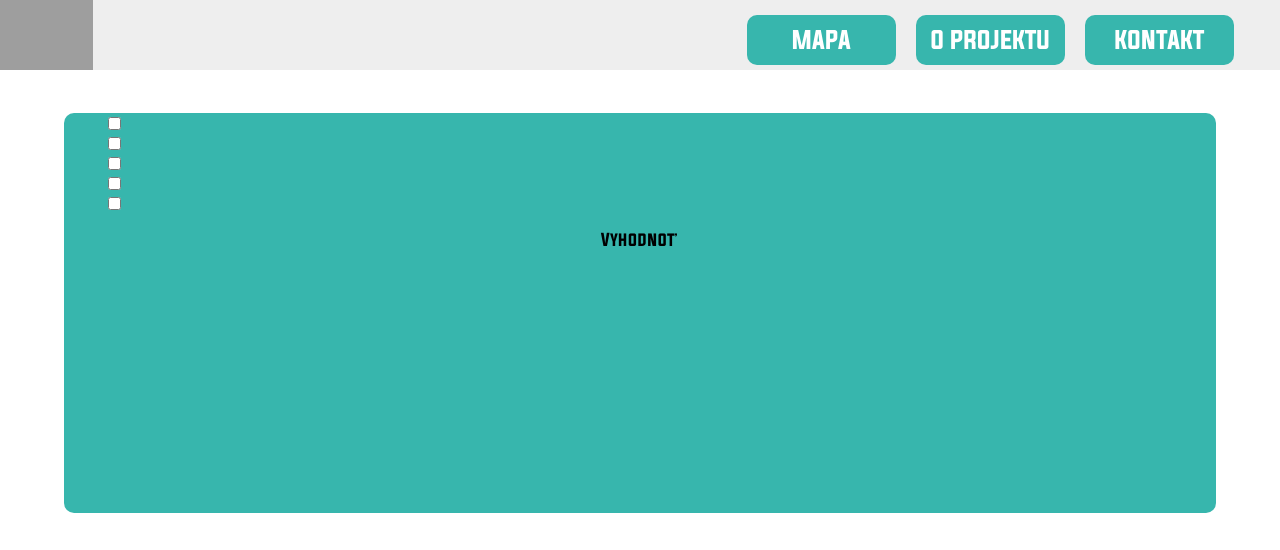
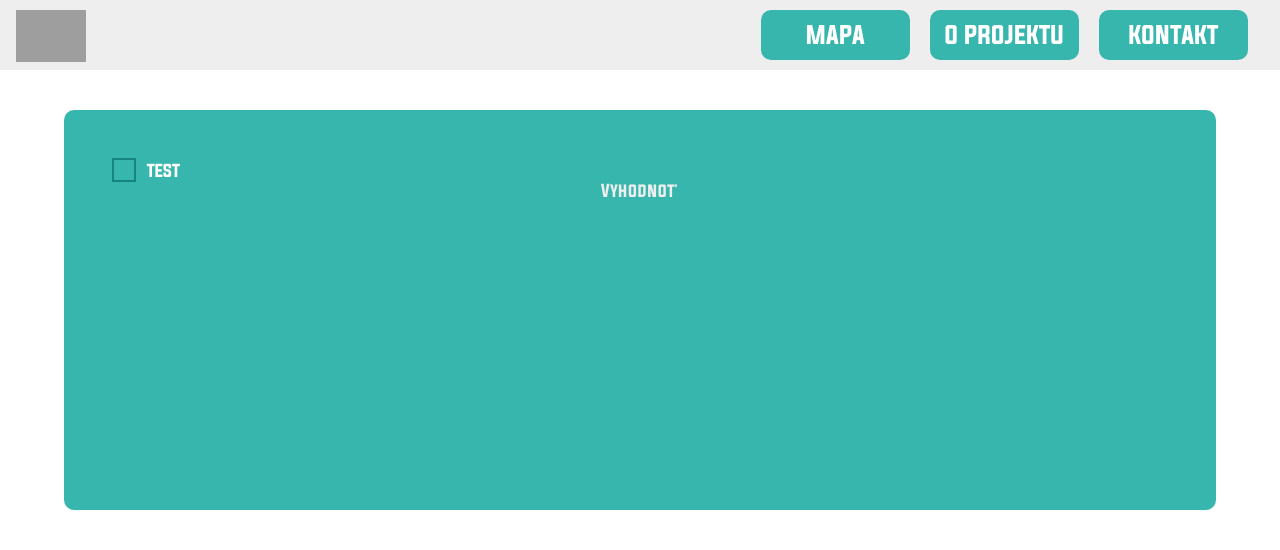
Before and after one commit to krystxf/FindHome, a PHP site: page / in a window 1280 px wide. Shown: the top 550 px of the page. Run offline with PHP 8.4, Linux system fonts and the light colour scheme; some libraries are stand-ins or nearby versions; grey boxes are pictures that could not be loaded.

Commit message:
Changed checkbox

```diff
--- a/index.css
+++ b/index.css
@@ -3,13 +3,61 @@
   src: url(fonts/Evogria.otf);
 }
 
+input[type="checkbox"] { display: none; }
+
+input[type="checkbox"] + label {
+  display: block;
+  position: relative;
+  padding-left: 35px;
+  margin-bottom: 20px;
+  padding-top: 0.1em;
+  color: white;
+  cursor: pointer;
+  -webkit-user-select: none;
+  -moz-user-select: none;
+  -ms-user-select: none;
+}
+
+input[type="checkbox"] + label:last-child { margin-bottom: 0; }
+
+input[type="checkbox"] + label:before {
+  content: '';
+  display: block;
+  width: 20px;
+  height: 20px;
+  border: 2px solid #006464;
+  position: absolute;
+  left: 0;
+  top: 0;
+  opacity: .6;
+  -webkit-transition: all .12s, border-color .08s;
+  transition: all .12s, border-color .08s;
+}
+
+input[type="checkbox"]:checked + label:before {
+  width: 10px;
+  top: -5px;
+  left: 5px;
+  border-radius: 0;
+  opacity: 1;
+  border-top-color: transparent;
+  border-left-color: transparent;
+  -webkit-transform: rotate(45deg);
+  transform: rotate(45deg);
+}
+
+
+
+
 html, body
 {
+  color: #eee;
   background-color: #fff;
   font-family: evogria, sans-serif;
   margin: 0;
   padding: 0;
 }
+
 #navbar
 {
   background-color: #eee;
@@ -26,8 +74,8 @@ html, body
 {
   float: right;
   margin: 0;
-  padding-top: 15px;
-  padding-right: 30px;
+  padding-top: 10px;
+  padding-right: 1em;
   list-style-type: none;
 }
 
@@ -47,8 +95,19 @@ html, body
   background-color: #006464;
 }
 
+#logo{
+  height: 75%;
+  padding-top: 0.6em;
+  padding-left: 1em;
+}
+
 #comp{
   text-align: center;
+}
+
+#check{
+  padding-top: 3em;
+  padding-left: 3em;
 }
 
 #checkbox
--- a/index.php
+++ b/index.php
@@ -19,7 +19,7 @@
 
 <body>
   <div id="navbar">
-    <img src="images/find-home-web" height="100%"></img>
+    <img src="images/find-home-web" id="logo"></img>
     <ul>
       <li><a href="#map">MAPA</a></li>
       <li><a href="#">O PROJEKTU</a></li>
@@ -28,13 +28,10 @@
   </div>
 
   <div id="form">
-    <ul id="checkbox">
-      <li> <input type="checkbox" class="check"></input></li>
-      <li> <input type="checkbox" class="check"></input></li>
-      <li> <input type="checkbox" class="check"></input></li>
-      <li> <input type="checkbox" class="check"></input></li>
-      <li> <input type="checkbox" class="check"></input></li>
-    </ul>
+    <div id="check">
+      <input type="checkbox" id="box-1">
+      <label for="box-1">TEST</label>
+    </div>
     <div type="button" id="comp" onclick="comp()">Vyhodnoť</div>
   </div>
 
@@ -45,9 +42,9 @@
       <li><a onclick="changeOpacity()">opacity</a></li>
     </ul>
   </div>
-<?php
-echo "helou, tady bude ta pravá šmakuláááááááda";
-?>
+  <?php
+  echo "helou, tady bude ta pravá šmakuláááááááda";
+  ?>
 
 </body>
 
```
